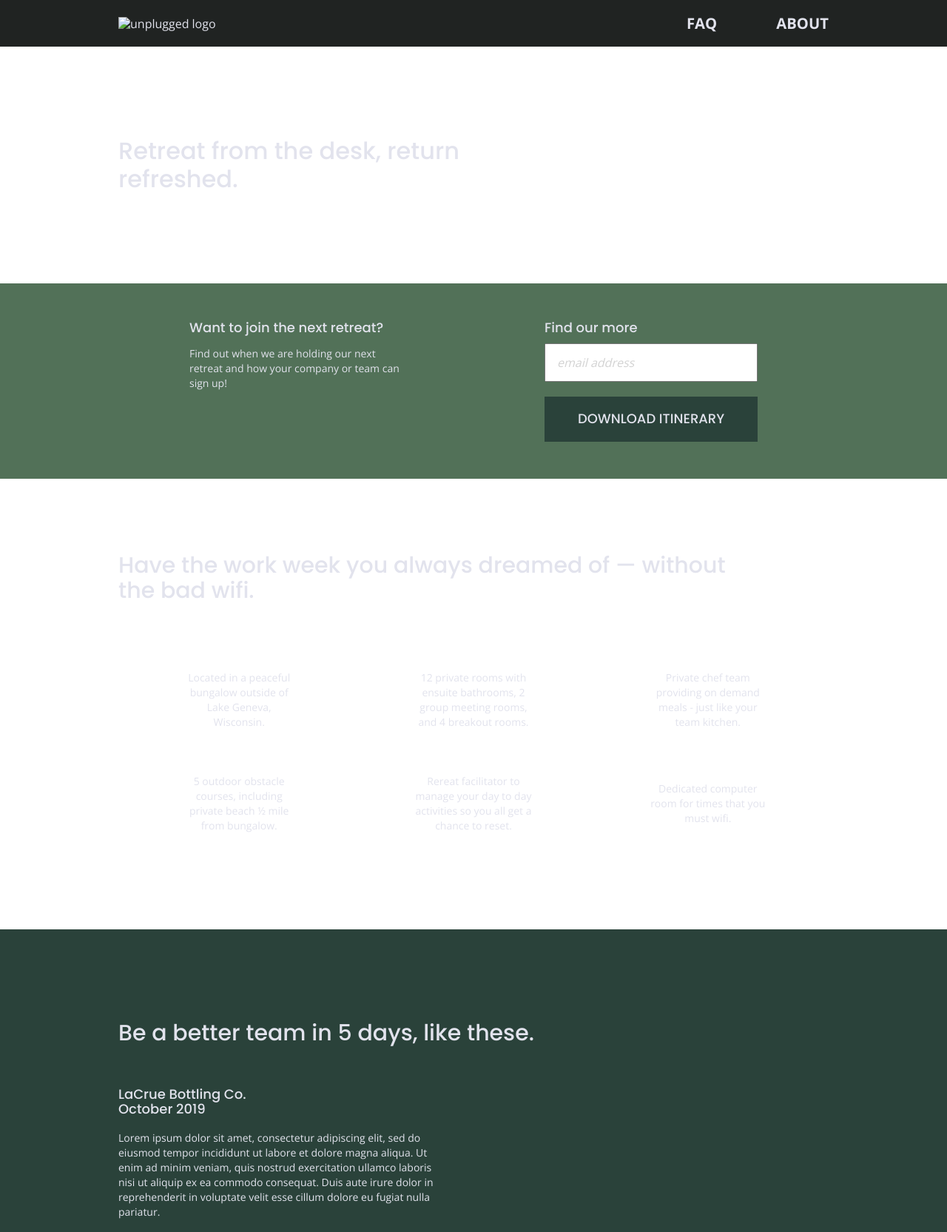
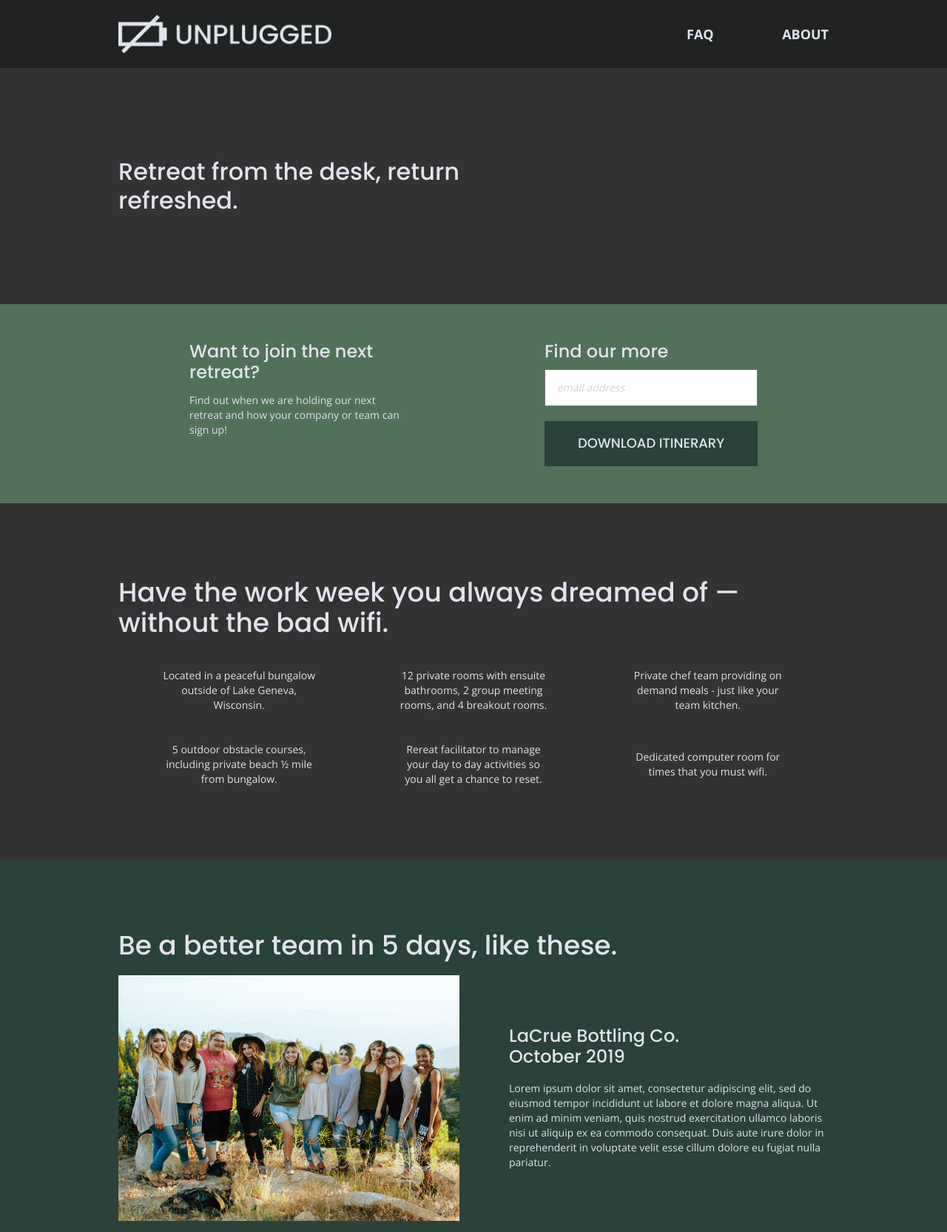
Before and after one commit to jhock9/unplugged, a website built with Parcel: page index.html in a window 1280 px wide. Shown: the top 1665 px of the page at 74% size. Built offline with nearby package versions, Linux system fonts and the light colour scheme; files whose address does not match are found by name.

Commit message:
layout updates, adding images

```diff
--- a/css/main.css
+++ b/css/main.css
@@ -152,6 +152,14 @@ address {
   font-style: normal;
 }
 
+img {
+  width: 100%;
+}
+
+figure {
+  margin: 0;
+}
+
 /* -------------------- Header/Footer - ALL PAGES -------------------- */
 
 header,
@@ -175,8 +183,12 @@ header .content-wrapper {
   flex-flow: row wrap;
 }
 
-header img {
-  /*header logo*/
+header figure {
+  width: 60%;
+  display: flex;
+  justify-content: center;
+  align-items: center;
+  flex-flow: row wrap;
 }
 
 .header-divider {
@@ -271,6 +283,8 @@ footer .copyright {
 /* Hero Area */
 
 .hero-area {
+  background: url('img/hero.jpg') center no-repeat #333;
+  background-size: cover;
   display: flex;
   justify-content: center;
   flex-flow: row wrap;
@@ -313,6 +327,7 @@ input[type=text] {
   box-sizing: border-box;
   width: 100%;
   color: lightgray;
+  font-size: .875em;
   font-style: italic;
   padding: 15px;
 }
@@ -334,6 +349,8 @@ input[type=button] {
 /* Features */
 
 .features {
+  background: url('img/features.jpg') center no-repeat #333;
+  background-size: cover;
   display: flex;
   justify-content: center;
   flex-flow: row wrap;
@@ -380,11 +397,17 @@ input[type=button] {
 }
 
 .reviews h2 {
-  margin-bottom: 40px;
+  margin: 0 0 25px 0;
   line-height: 30px;
 }
 
 .reviews article {
+  display: flex;
+  justify-content: center;
+  flex-flow: row wrap;
+}
+
+.reviews figure {
 
 }
 
@@ -592,6 +615,18 @@ input[type=button] {
     margin: 100px 0;
   }
 
+  h1 {
+    font-size: 3em;
+  }
+
+  h2 {
+    font-size: 2.25em;
+  }
+
+  h3 {
+    font-size: 1.5em;
+  }
+
   /* Header */
   header {
     justify-content: space-around;
@@ -603,12 +638,17 @@ input[type=button] {
     justify-content: space-between;
   }
 
+  header figure {
+    width: 35%;
+  }
+
   .header-divider {
     display: none;
   }
 
   header nav {
     width: 20%;
+    font-size: 1em;
   }
 
   header nav ul {
@@ -636,26 +676,46 @@ input[type=button] {
   }
 
   /* Features */
+
+  .features h2 {
+    margin: 0;
+  }
+
   .features article {
     display: flex;
     justify-content: center;
     align-items: center;
     flex-flow: column wrap;
     flex-basis: 50%;
+    width: 50%;
+    margin: 40px 0 0 0;
   }
 
   .features .features-item-description {
-    width: 50%;
+    width: 65%;
   }
 
   /* Reviews */
   .reviews article {
     display: flex;
     justify-content:space-between;
+    align-items: center;
   }
 
+  .reviews h3 {
+    width: 75%;
+    margin: 0 0 20px 0;
+  }
+
+  .reviews figure {
+    width: 48%;
+  }
   .reviews article div {
-    width: 50%;
+    width: 48%;
+  }
+
+  .reviews p {
+    margin: 0;
   }
 
   /* Footer */
@@ -666,7 +726,7 @@ input[type=button] {
 
   .footer-content {
     display: flex;
-    justify-content: space-between;
+    justify-content: space-around;
     align-items: center;
   }
 
@@ -689,7 +749,8 @@ input[type=button] {
   }
 
   .mission-content p {
-    width: 45%;
+    width: 48%;
+    margin: 0;
   }
 
   .contact-section .content-wrapper h2 {
@@ -703,20 +764,30 @@ input[type=button] {
     align-items: flex-start;
   }
 
+  .contact-content h4 {
+    font-size: 1.5em;
+    margin: 0 0 10px 0;
+  }
+
  /**** TABLET STYLES - FAQ Page ****/
 
   .faq .content-wrapper {
     justify-content: space-between;
+
   }
 
   .faq-content {
-    flex-basis: 40%;
+    flex-basis: 48%;
   }
 
   .faq h2 {
     width: 100%;
   }
 
+  .faq h3 {
+    font-size: .875em;
+    margin: 0 0 15px 0;
+  }
 }
 
 @media screen and (min-width: 1200px) {
@@ -729,14 +800,18 @@ input[type=button] {
 
   /* Header */
   /*apparently not needed... */
-    header {
+  header {
     padding: 20px 0;
+  }
+
+  header figure {
+    width: 30%;
   }
 
   /* Hero */
   .hero-area h1 {
     width: 60%;
-}
+  }
 
   /* Aside */
   aside .content-wrapper {
--- a/index.html
+++ b/index.html
@@ -28,7 +28,9 @@
 <body>
   <header>
     <div class="content-wrapper">
-      <a href="#"><img src="" alt="unplugged logo"></a>
+      <figure>
+        <a href="index.html"><img src="img/logo.png" alt="unplugged logo"></a>
+      </figure>
       <div class="header-divider"></div>
       <nav>
         <ul>
@@ -96,7 +98,9 @@
       <div class="content-wrapper">
         <h2>Be a better team in 5 days, like these.</h2>
         <article>
-          <!--image-->
+          <figure>
+              <img src="img/reviews.jpg" alt="Group of Friends"/>
+          </figure>
           <div>
             <h3>LaCrue Bottling Co. October 2019</h3>
             <p>Lorem ipsum dolor sit amet, consectetur adipiscing elit,
```
Also changed, not shown: about/index.html (+3 -1 lines), faqs/index.html (+3 -1 lines), img/features.jpg (renamed from img/features.jpeg.jpg), img/logo.jpg (deleted).
